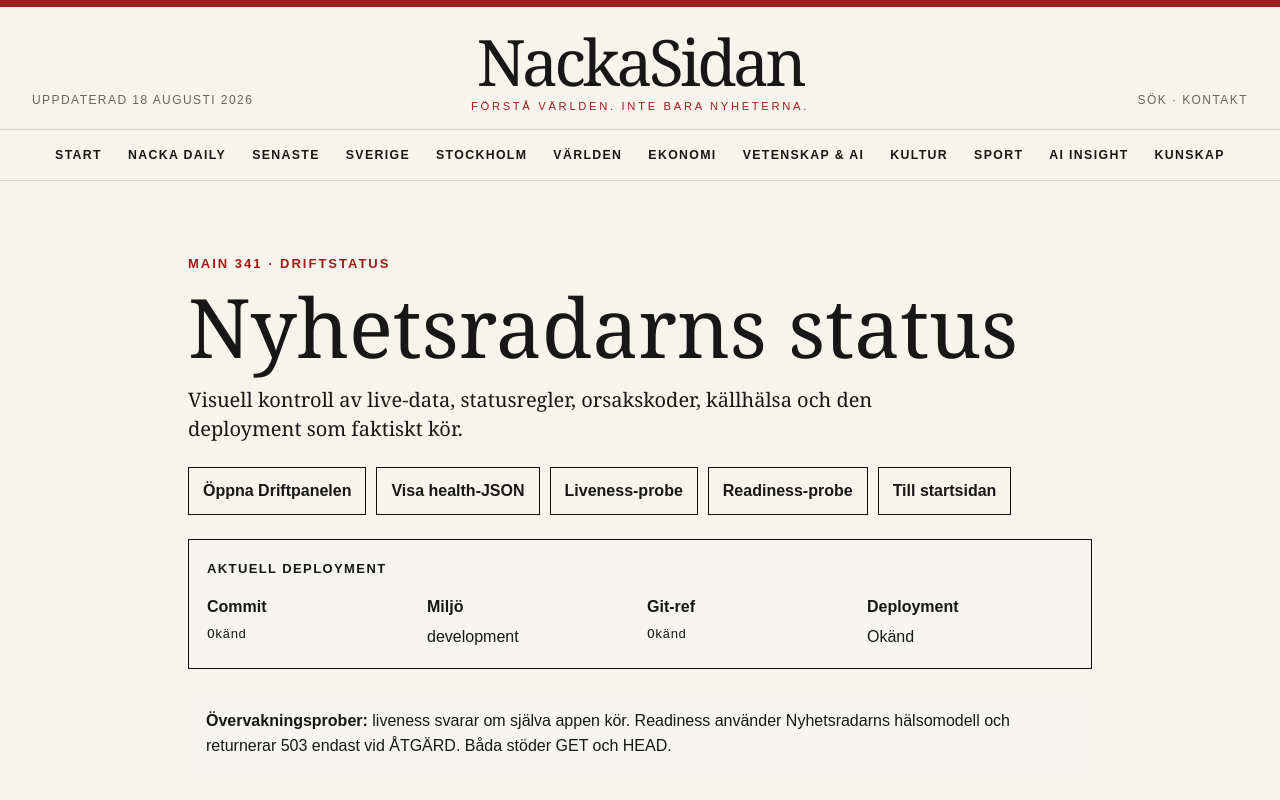
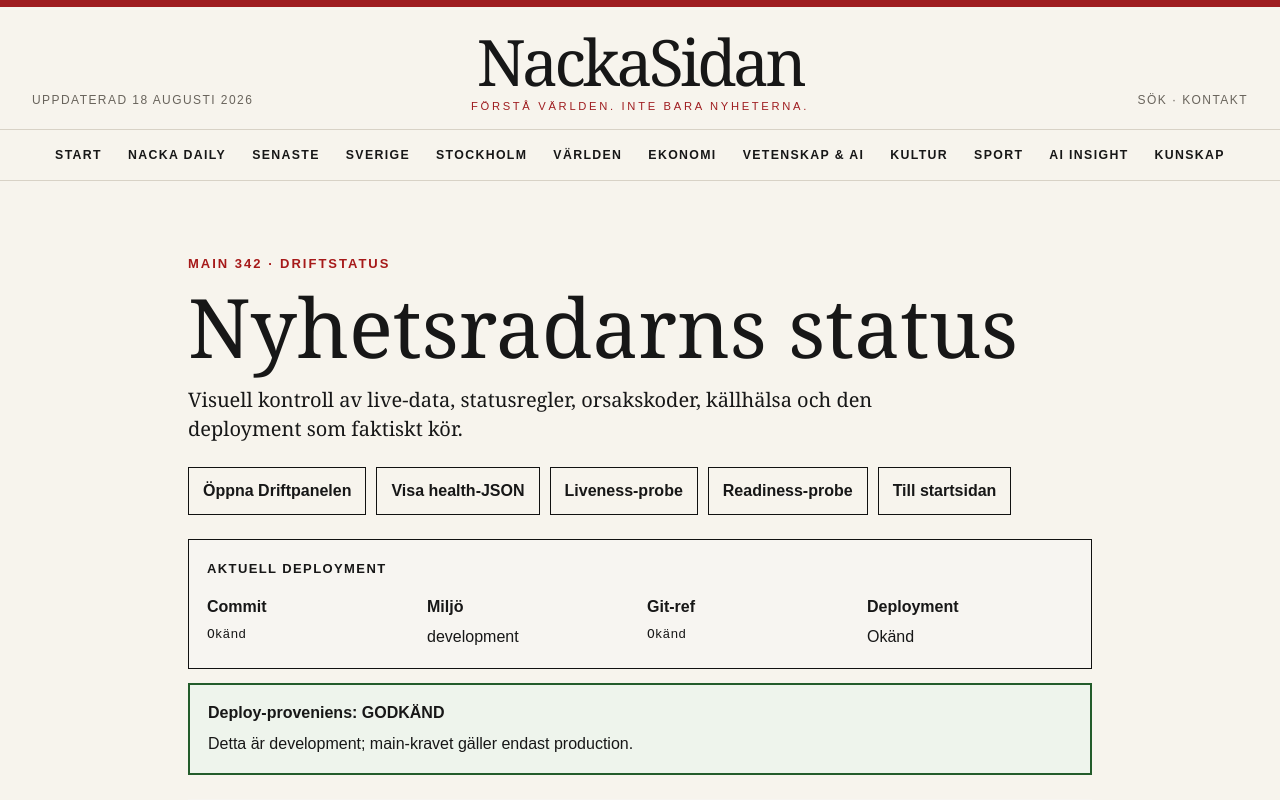
Before and after one commit to Djurgarden2019/NackaSidan-2026, a Next.js app: page /driftstatus in a window 1280 px wide. Shown: the top 800 px of the page. Built offline with nearby package versions, Linux system fonts and the light colour scheme; no server answers.

Commit message:
Main 342: surface deployment provenance

```diff
--- a/app/driftstatus/page.tsx
+++ b/app/driftstatus/page.tsx
@@ -46,7 +46,7 @@ export default async function DriftstatusPage() {
 
   return (
     <main style={{ maxWidth: 960, margin: '0 auto', padding: '72px 28px 100px' }}>
-      <p style={{ color: '#a61919', fontWeight: 800, letterSpacing: 2, fontSize: 13 }}>MAIN 341 · DRIFTSTATUS</p>
+      <p style={{ color: '#a61919', fontWeight: 800, letterSpacing: 2, fontSize: 13 }}>MAIN 342 · DRIFTSTATUS</p>
       <h1 style={{ fontFamily: 'Georgia,serif', fontSize: 'clamp(48px,7vw,82px)', lineHeight: .98, margin: '12px 0 18px' }}>Nyhetsradarns status</h1>
       <p style={{ fontFamily: 'Georgia,serif', fontSize: 20, lineHeight: 1.45, maxWidth: 760 }}>
         Visuell kontroll av live-data, statusregler, orsakskoder, källhälsa och den deployment som faktiskt kör.
@@ -67,6 +67,17 @@ export default async function DriftstatusPage() {
           <div><strong>Miljö</strong><div style={{ marginTop: 4 }}>{deployment.environment}</div></div>
           <div><strong>Git-ref</strong><div style={{ fontFamily: 'monospace', marginTop: 4 }}>{deployment.gitRef ?? 'Okänd'}</div></div>
           <div><strong>Deployment</strong><div style={{ marginTop: 4 }}>{deployment.deploymentUrl ? <a href={`https://${deployment.deploymentUrl}`} target="_blank" rel="noreferrer">Öppna körande deploy</a> : 'Okänd'}</div></div>
+        </div>
+      </section>
+
+      <section aria-label="Deploy-proveniens" style={{ marginTop: 14, padding: '16px 18px', border: `2px solid ${deployment.provenanceOk ? '#235c2b' : '#a61919'}`, background: deployment.provenanceOk ? '#eef4ec' : '#f7e7e7', lineHeight: 1.55 }}>
+        <strong>Deploy-proveniens: {deployment.provenanceOk ? 'GODKÄND' : 'VARNING'}</strong>
+        <div style={{ marginTop: 6 }}>
+          {deployment.isProduction
+            ? deployment.isMainRef
+              ? 'Production-deployen kommer från main, vilket är förväntat.'
+              : `Production-deployen kommer från ${deployment.gitRef ?? 'okänd Git-ref'} i stället för main.`
+            : `Detta är ${deployment.environment}; main-kravet gäller endast production.`}
         </div>
       </section>
 
```
